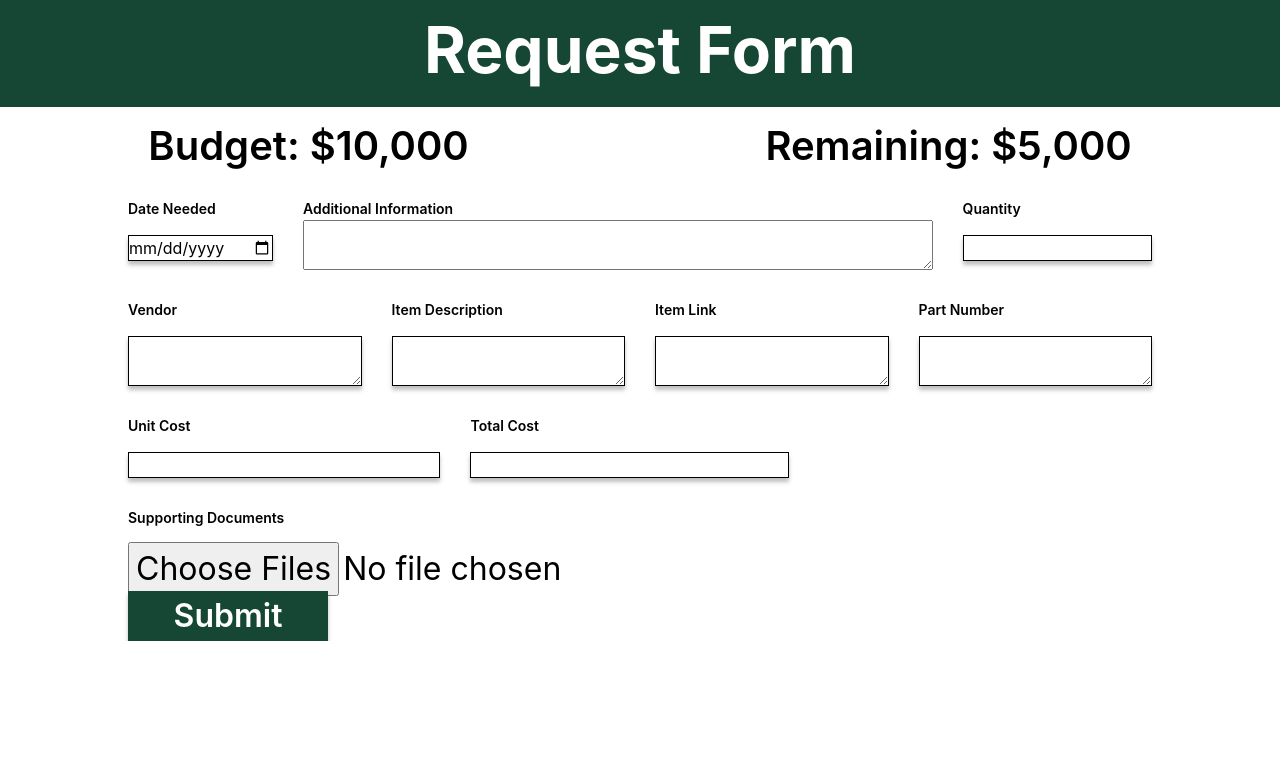
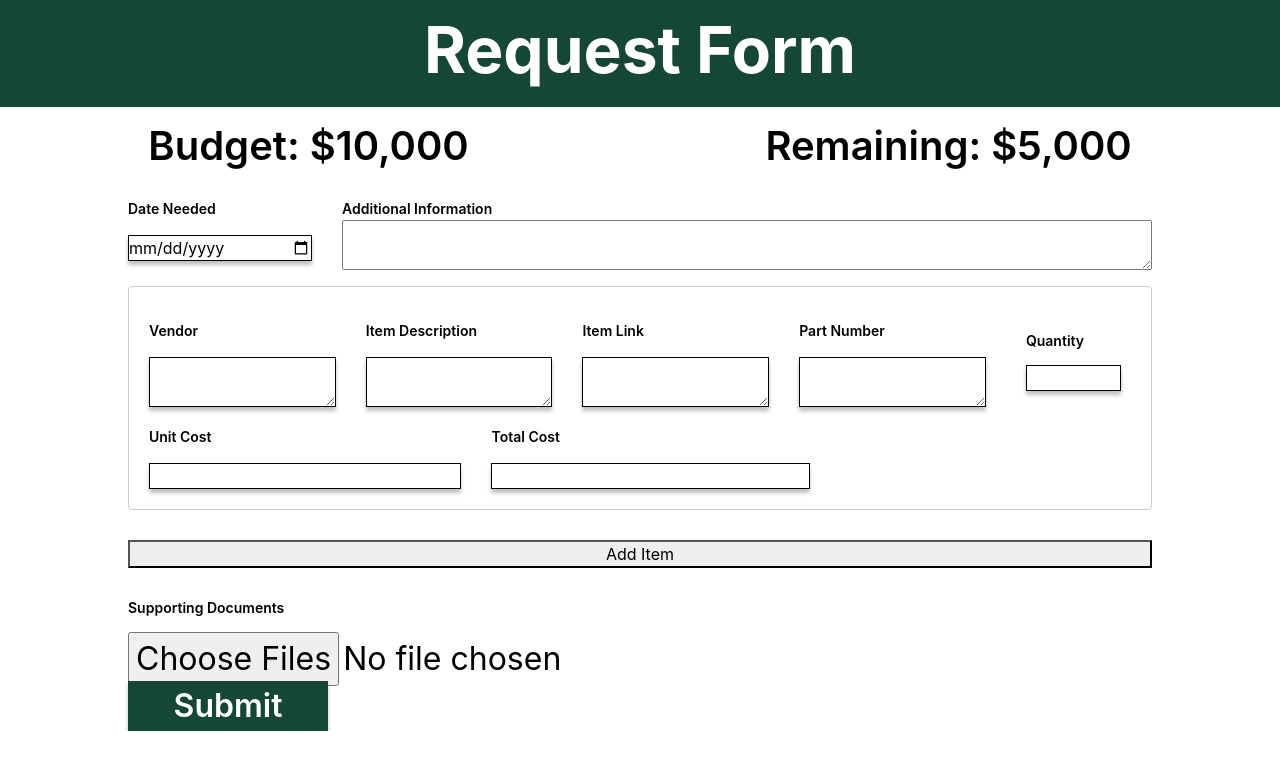
Before and after one commit to UTDallasEPICS/UTDesign-Procurement, a Next.js app in the folder procurement-manager/: page /orders/studentrequest in a window 1280 px wide. Shown: the top 770 px of the page. Built offline with nearby package versions, Linux system fonts and the light colour scheme.

Commit message:
Add item functionality for studentrequest form

```diff
--- a/procurement-manager/pages/orders/studentrequest.tsx
+++ b/procurement-manager/pages/orders/studentrequest.tsx
@@ -1,51 +1,42 @@
 import React, { useState, ChangeEvent, FormEvent } from "react";
 import styles from "../../styles/request.module.css";
 
+const initialItem = {
+  vendor: "",
+  itemDescription: "",
+  itemLink: "",
+  partNumber: "",
+  quantity: "",
+  unitCost: "",
+  totalCost: "",
+};
+
 const StudentRequest = () => {
-  const [vendor, setVendor] = useState("");
   const [date, setDate] = useState("");
-  const [partNumber, setPartNumber] = useState("");
-  const [quantity, setQuantity] = useState("");
-  const [unitCost, setUnitCost] = useState("");
-  const [totalCost, setTotalCost] = useState("");
-  const [itemDescription, setItemDescription] = useState("");
-  const [itemLink, setItemLink] = useState("");
   const [additionalInfo, setAdditionalInfo] = useState("");
+  const [items, setItems] = useState([{ ...initialItem }]);
 
-  const handleVendorChange = (e: ChangeEvent<HTMLTextAreaElement>) => {
-    setVendor(e.target.value);
+  const handleInputChange = (
+    e: ChangeEvent<HTMLInputElement | HTMLTextAreaElement>,
+    index: number
+  ) => {
+    const { name, value } = e.target;
+    const updatedItems = items.map((item, i) =>
+      i === index ? { ...item, [name]: value } : item
+    );
+    setItems(updatedItems);
   };
 
   const handleDateChange = (e: ChangeEvent<HTMLInputElement>) => {
     setDate(e.target.value);
   };
 
-  const handlePartNumberChange = (e: ChangeEvent<HTMLTextAreaElement>) => {
-    setPartNumber(e.target.value);
+  const handleAdditionalInfoChange = (e: ChangeEvent<HTMLTextAreaElement>) => {
+    setAdditionalInfo(e.target.value);
   };
 
-  const handleQuantityChange = (e: ChangeEvent<HTMLInputElement>) => {
-    setQuantity(e.target.value);
-  };
-
-  const handleUnitCostChange = (e: ChangeEvent<HTMLInputElement>) => {
-    setUnitCost(e.target.value);
-  };
-
-  const handleTotalCostChange = (e: ChangeEvent<HTMLInputElement>) => {
-    setTotalCost(e.target.value);
-  };
-
-  const handleItemDescriptionChange = (e: ChangeEvent<HTMLTextAreaElement>) => {
-    setItemDescription(e.target.value);
-  };
-
-  const handleItemLinkChange = (e: ChangeEvent<HTMLTextAreaElement>) => {
-    setItemLink(e.target.value);
-  };
-
-  const handleAdditionalInfoChange = (e: ChangeEvent<HTMLTextAreaElement>) => {
-    setAdditionalInfo(e.target.value);
+  const handleAddItem = () => {
+    setItems([...items, { ...initialItem }]);
   };
 
   const handleSubmit = (e: FormEvent<HTMLFormElement>) => {
@@ -93,100 +84,122 @@ const StudentRequest = () => {
       required
     />
   </div>
-          <div>
-            <label className={styles.quantity} htmlFor="quantity">
+</div>
+{items.map((item, index) => (
+  <div key={index} className={styles.itemSection}>
+    <div className={styles.row}>
+      <div className={styles.textareaWrapper}>
+        <label className={styles.vendor} htmlFor={`vendor${index}`}>
+          Vendor
+        </label>
+        <textarea
+          className={styles.vendorField}
+          id={`vendor${index}`}
+          name="vendor"
+          value={item.vendor}
+          onChange={(e) => handleInputChange(e, index)}
+          required
+        />
+      </div>
+      <div className={styles.textareaWrapper}>
+        <label className={styles.itemDescription} htmlFor={`itemDescription${index}`}>
+          Item Description
+        </label>
+        <textarea
+          className={styles.itemdescriptionField}
+          id={`itemDescription${index}`}
+          name="itemDescription"
+          value={item.itemDescription}
+          onChange={(e) => handleInputChange(e, index)}
+          required
+        />
+      </div>
+      <div className={styles.textareaWrapper}>
+        <label className={styles.itemLink} htmlFor={`itemLink${index}`}>
+          Item Link
+        </label>
+        <textarea
+          className={styles.itemlinkField}
+          id={`itemLink${index}`}
+          name="itemLink"
+          value={item.itemLink}
+          onChange={(e) => handleInputChange(e, index)}
+          required
+        />
+      </div>
+      <div className={styles.textareaWrapper}>
+        <label className={styles.partNum} htmlFor={`partNumber${index}`}>
+          Part Number
+        </label>
+        <textarea
+          className={styles.partnumField}
+          id={`partNumber${index}`}
+          name="partNumber"
+          value={item.partNumber}
+          onChange={(e) => handleInputChange(e, index)}
+          required
+        />
+      </div>
+      <div className={styles.inputWrapper}>
+        <label className={styles.quantity} htmlFor={`quantity${index}`}>
           Quantity
         </label>
         <input
           className={styles.quantityField}
           type="number"
-              id="quantity"
-              value={quantity}
-              onChange={handleQuantityChange}
+          id={`quantity${index}`}
+          name="quantity"
+          value={item.quantity}
+          onChange={(e) => handleInputChange(e, index)}
           required
         />
       </div>
     </div>
-                <div className={styles.row}>
-          <div className={styles.textareaWrapper}>
-            <label className={styles.vendor} htmlFor="vendor">
-              Vendor
-            </label>
-            <textarea
-              className={styles.vendorField}
-              id="vendor"
-              value={vendor}
-              onChange={handleVendorChange}
-              required
-            />
-          </div>
-          <div className={styles.textareaWrapper}>
-            <label className={styles.itemDescription} htmlFor="itemDescription">
-              Item Description
-            </label>
-            <textarea
-              className={styles.itemdescriptionField}
-              id="itemDescription"
-              value={itemDescription}
-              onChange={handleItemDescriptionChange}
-              required
-            />
-          </div>
-          <div className={styles.textareaWrapper}>
-            <label className={styles.itemLink} htmlFor="itemLink">
-              Item Link
-            </label>
-            <textarea
-              className={styles.itemlinkField}
-              id="itemLink"
-              value={itemLink}
-              onChange={handleItemLinkChange}
-              required
-            />
-          </div>
-          <div className={styles.textareaWrapper}>
-            <label className={styles.partNum} htmlFor="partNumber">
-              Part Number
-            </label>
-            <textarea
-              className={styles.partnumField}
-              id="partNumber"
-              value={partNumber}
-              onChange={handlePartNumberChange}
-              required
-            />
-          </div>
-        </div>
+
     <div className={styles.row}>
       <div>
-            <label className={styles.unitCost} htmlFor="unitCost">
+        <label className={styles.unitCost} htmlFor={`unitCost${index}`}>
           Unit Cost
         </label>
         <input
           className={styles.unitcostField}
           type="number"
           step="0.01"
-              id="unitCost"
-              value={unitCost}
-              onChange={handleUnitCostChange}
+          id={`unitCost${index}`}
+          name="unitCost"
+          value={item.unitCost}
+          onChange={(e) => handleInputChange(e, index)}
           required
         />
       </div>
       <div>
-            <label className={styles.totalCost} htmlFor="totalCost">
+        <label className={styles.totalCost} htmlFor={`totalCost${index}`}>
           Total Cost
         </label>
         <input
           className={styles.totalcostField}
           type="number"
           step="0.01"
-              id="totalCost"
-              value={totalCost}
-              onChange={handleTotalCostChange}
+          id={`totalCost${index}`}
+          name="totalCost"
+          value={item.totalCost}
+          onChange={(e) => handleInputChange(e, index)}
           required
         />
       </div>
     </div>
+  </div>
+))}
+
+<button
+          className={styles.addItemButton}
+          type="button"
+          onClick={handleAddItem}
+        >
+          Add Item
+        </button>
+
+
         <div className={styles.supportingDocs}>
           <label className={styles.supportingDocsLabel} htmlFor="supportingDocsInput">
             Supporting Documents
--- a/procurement-manager/styles/request.module.css
+++ b/procurement-manager/styles/request.module.css
@@ -132,3 +132,17 @@
 .textareaWrapper {
   flex-basis: 100%;
 }
+
+.inputWrapper {
+  display: flex;
+  flex-direction: column;
+  margin: 10px;
+  width: 500px;
+}
+
+.itemSection {
+  border: 1px solid #ccc;
+  border-radius: 4px;
+  padding: 20px;
+  margin-bottom: 20px;
+}
```
Lines whose indentation alone changed are shown as unchanged.
